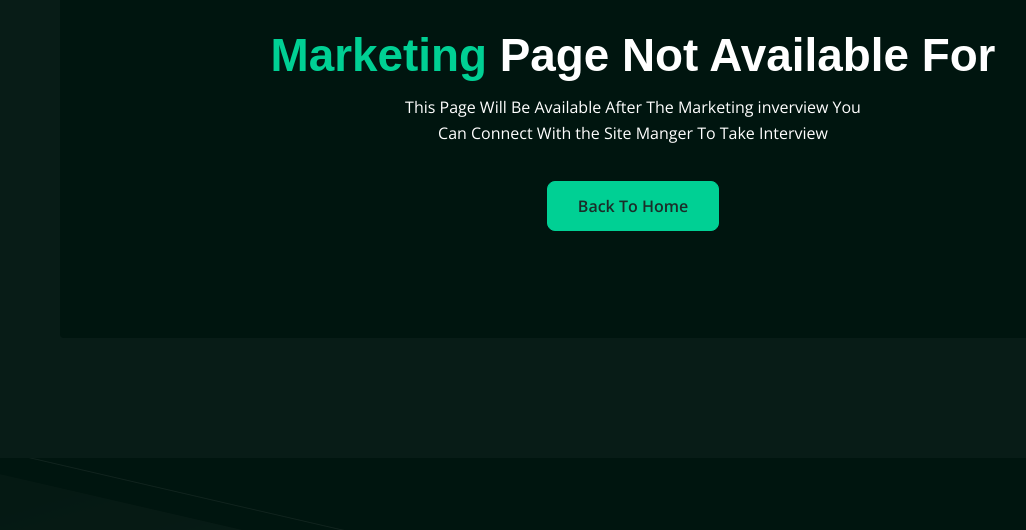
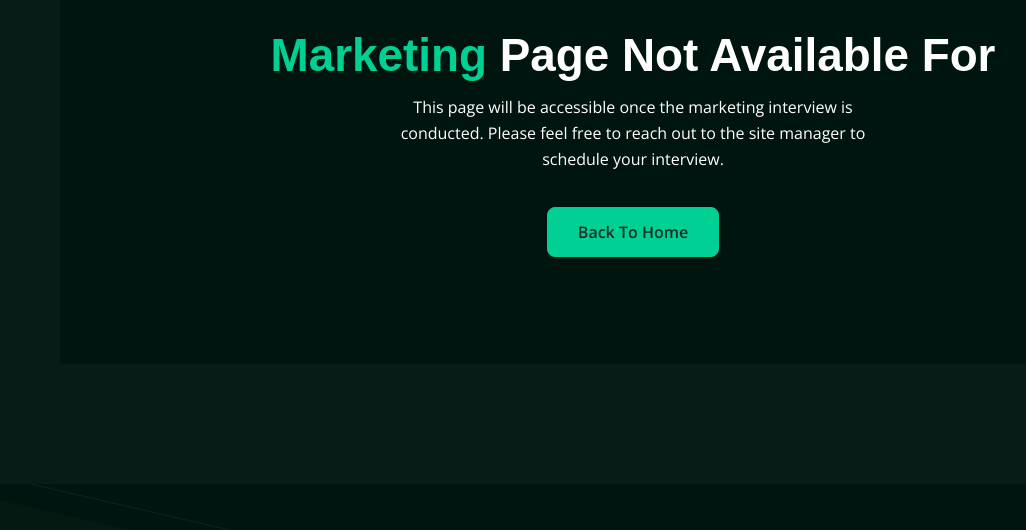
Before and after one commit to EngAhmedElBayoumi/Trading-whale-school, a plain HTML site: page marketing.html in a window 1280 px wide. Shown: the part 1135-1665 px from the top of the page, without its empty margins (7-1033 px from the left). Drawn offline with nearby package versions, Linux system fonts and the light colour scheme; a web font is replaced by a local one.

Commit message:
update login

```diff
--- a/marketing.html
+++ b/marketing.html
@@ -1,5 +1,6 @@
 <!DOCTYPE html>
 <html lang="en" data-bs-theme="dark">
+
 <head>
   <title>Trading Whale school </title>
   <meta charset="UTF-8">
@@ -160,11 +161,14 @@
       <div class="error__wrapper">
         <div class="error__inner" data-aos="fade-up" data-aos-duration="800">
           <div class="error__thumb text-center">
-            <img src="assets/images/marketing.png" style="width: 100%; height:500px; margin-top:0" alt="inverview image">
+            <img src="assets/images/marketing.png" style="width: 100%; height:500px; margin-top:0"
+              alt="inverview image">
           </div>
           <div class="error__content text-center">
-            <h2><span>Marketing</span> page Not Available  For</h2>
-            <p>This Page Will Be Available  After The Marketing inverview You Can Connect With the Site Manger To Take Interview</p>
+            <h2><span>Marketing</span> page Not Available For</h2>
+            <p>
+              This page will be accessible once the marketing interview is conducted. Please feel free to reach out to
+              the site manager to schedule your interview. </p>
             <a href="home.html" class="trk-btn trk-btn--border trk-btn--primary">Back to home</a>
           </div>
         </div>
```
Also changed, not shown: profile.html (+5 -0 lines). Lines whose indentation alone changed are shown as unchanged.
